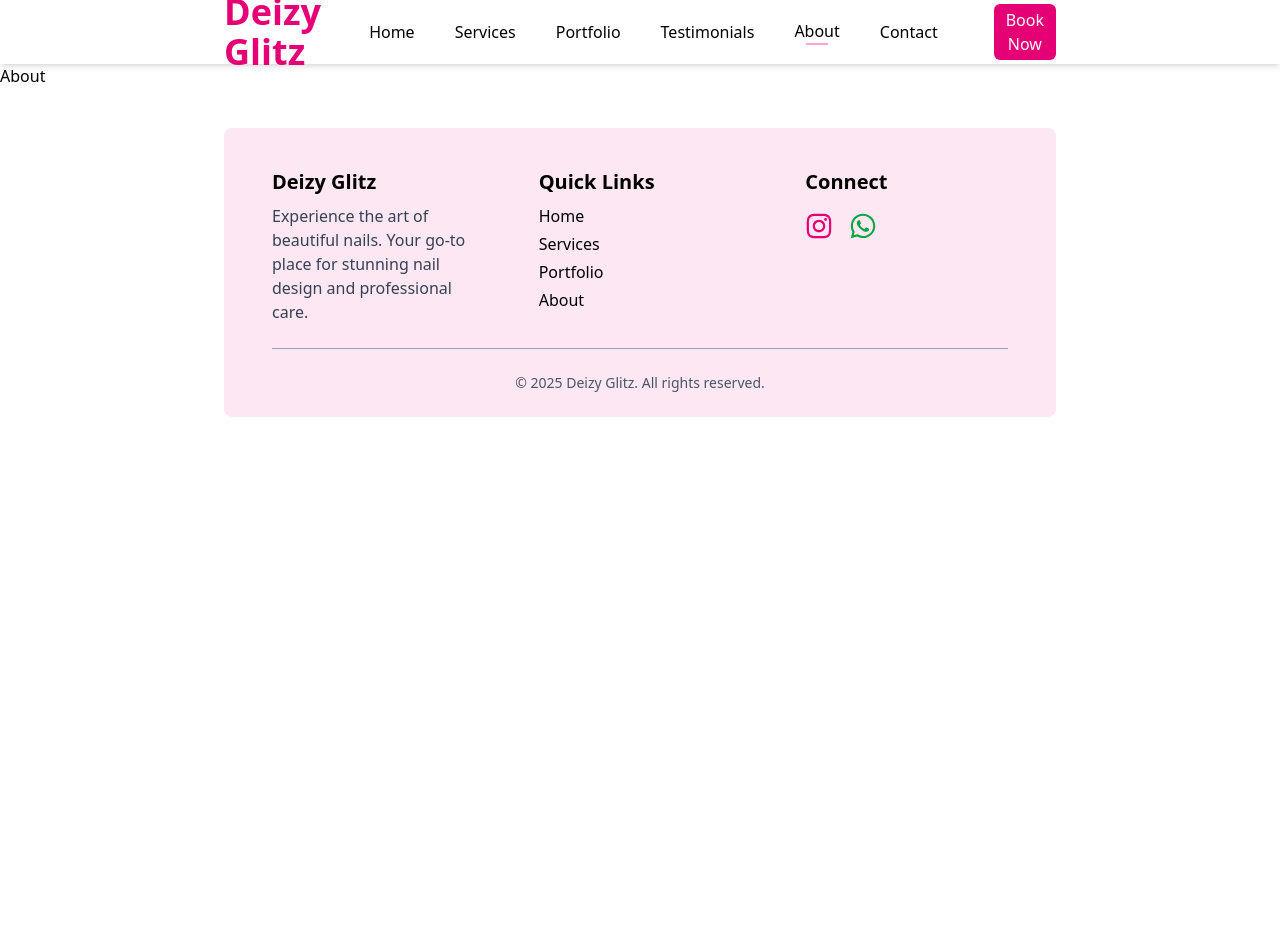
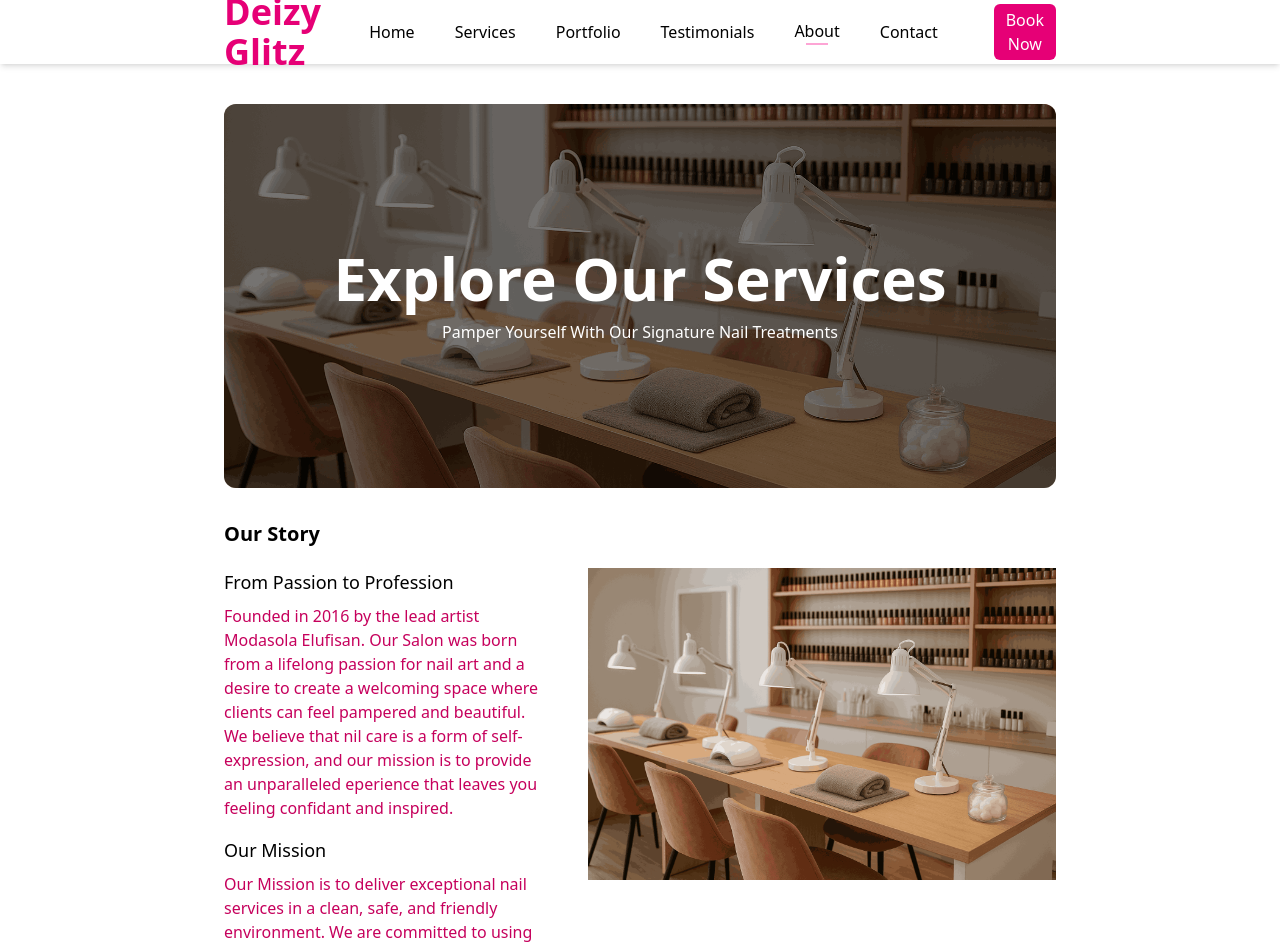
Before and after one commit to codemonk-silver/Deizy-Glitz, a React (Vite) app in the folder deizy-nail/: page /about in a window 1280 px wide. Shown: the top 948 px of the page. Before the commit the page ends 800 px from the top, so only its background shows below. Built offline with nearby package versions, Linux system fonts and the light colour scheme.

Commit message:
about section

```diff
--- a/deizy-nail/src/pages/About.jsx
+++ b/deizy-nail/src/pages/About.jsx
@@ -1,8 +1,48 @@
 import React from 'react'
+import heroimg from '../assets/heroimg.png'
 
 const About = () => {
   return (
-    <div>About</div>
+    <div className='px-56 py-10'>
+        <div className="relative">
+                <img
+                  className="w-full h-56 sm:h-64 md:h-80 lg:h-96 object-cover rounded-xl"
+                  src={heroimg}
+                  alt="hero"
+                />
+                <div className="absolute inset-0 bg-black/50 rounded-xl"></div>
+
+                <div className="absolute inset-0 flex flex-col items-center justify-center text-center px-4">
+                  <h1 className="text-2xl sm:text-3xl md:text-4xl lg:text-6xl font-bold text-white mb-3">
+                    Explore Our Services
+                  </h1>
+                  <p className="text-white text-sm sm:text-base max-w-xl">
+                    Pamper Yourself With Our Signature Nail Treatments
+                  </p>
+                </div>
+        </div>
+         <div className='py-8'>
+              <p className='text-xl font-bold'>Our Story</p>
+              <div className='flex justify-between gap-10 mt-5'>
+                <div className='flex flex-col w-7xl'>
+                  <p className='text-md text-lg font-medium mb-2'>
+                    From Passion to Profession
+                  </p>
+                  <p className='text-pink-700 font-medium mb-4'>
+                      Founded in 2016 by the lead artist Modasola Elufisan. Our Salon was born from a lifelong passion for nail art and a desire to create a welcoming space where clients can feel pampered and beautiful. We believe that nil care is a form of self-expression, and our mission is to provide an unparalleled eperience that leaves you feeling confidant and inspired.
+                  </p>
+                  <p className='text-md font-medium text-lg mb-2'>Our Mission</p>
+                  <p className='text-pink-700 font-medium'>
+                    Our Mission is to deliver exceptional nail services in a clean, safe, and friendly environment. We are committed to using high quality products and staying up-to-date with the latest trends and techniques to ensure you received the best care possible.
+                  </p>
+                </div>
+                <img className='w-full h-78 object-cover' src={heroimg} alt='' />
+              </div>
+         </div>
+         <div className=''>
+
+         </div>
+    </div>
   )
 }
 
```
